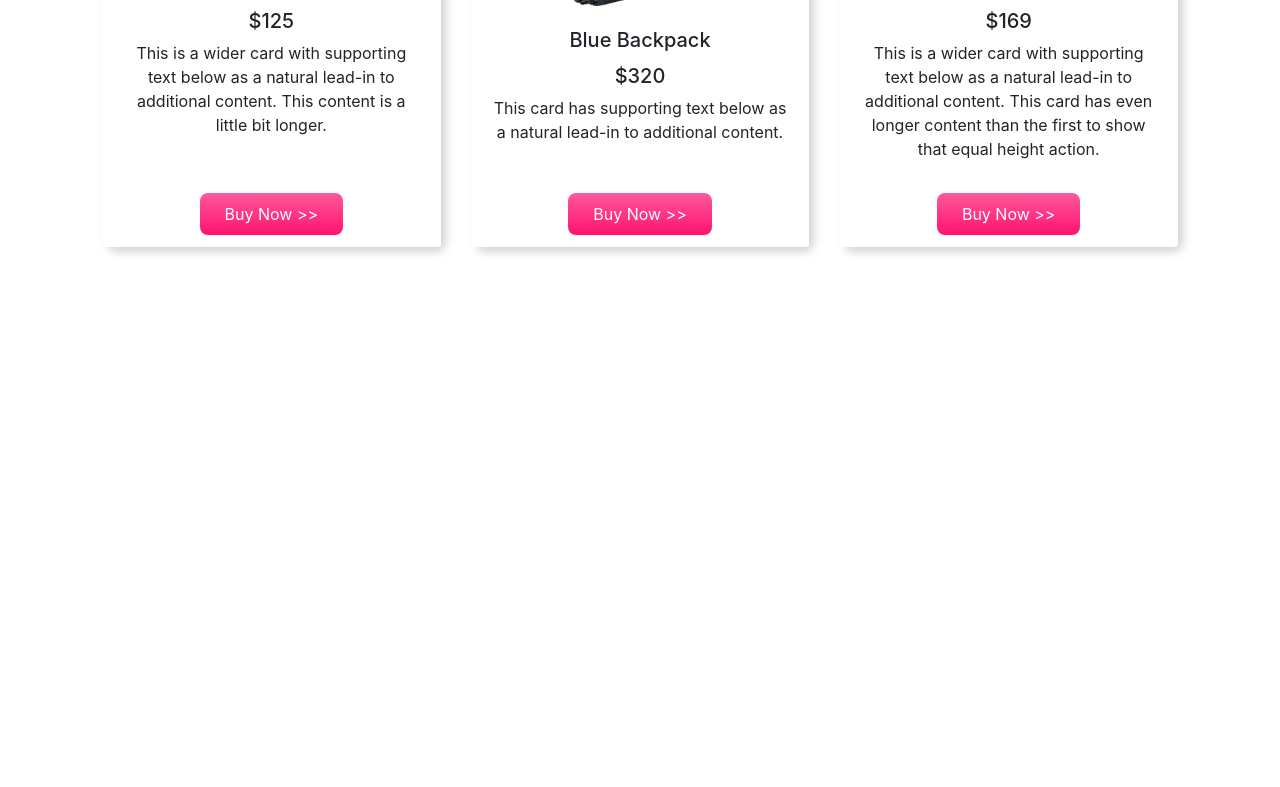
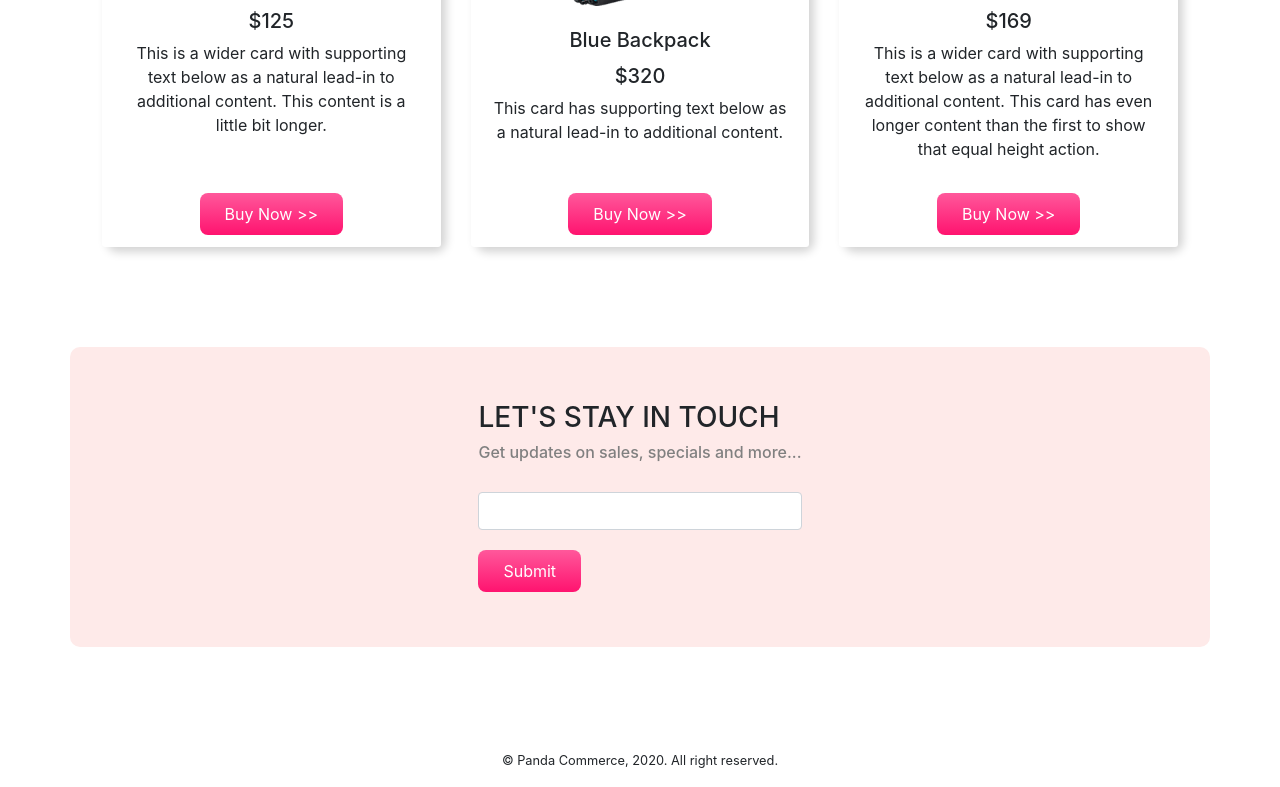
Before and after one commit to fuad7us/panda-commerce, a plain HTML site: page index.html in a window 1280 px wide. Shown: the part 2050-2837 px from the top of the page. Before the commit the page ends 2397 px from the top, so only its background shows below. Drawn offline with nearby package versions, Linux system fonts and the light colour scheme.

Commit message:
Website complete

```diff
--- a/index.html
+++ b/index.html
@@ -30,7 +30,7 @@
                   <a class="nav-link" href="#backpacks">Backpacks</a>
                 </li>
                 <li class="nav-item">
-                  <a class="nav-link" href="#">Subscribe</a>
+                  <a class="nav-link" href="#subscribe">Subscribe</a>
                 </li>
               </ul>
             </div>
@@ -195,6 +195,19 @@
       </div>
     </div>
 
+    <div class="container subscribe orange-bg d-flex justify-content-center align-items-center" id="subscribe">
+      <div>
+        <h3>Let's stay in touch</h3>
+        <h6>Get updates on sales, specials and more...</h6>
+        <input class="form-control" type="text">
+        <button class="buy-now-button">Submit</button>
+      </div>
+    </div>
+
+    <footer>
+      <p><small>&copy; Panda Commerce, 2020. All right reserved.</small></p>
+    </footer>
+
 
     <script src="https://code.jquery.com/jquery-3.2.1.slim.min.js"></script>
     <script src="https://cdnjs.cloudflare.com/ajax/libs/popper.js/1.12.9/umd/popper.min.js"></script>
--- a/style.css
+++ b/style.css
@@ -24,7 +24,7 @@
     cursor: pointer;
 }
 
-.categories, .shoes, .backpacks {
+.categories, .shoes, .backpacks, .subscribe {
     padding: 0rem 2rem;
 }
 
@@ -67,3 +67,23 @@
     background-color: #ffffff;
     border-top: none;
 }
+
+.subscribe {
+    height: 300px;
+}
+
+.subscribe h3 {
+    text-transform: uppercase;
+}
+
+.subscribe h6 {
+    color: gray;
+}
+
+.subscribe input[type="text"] {
+    margin: 30px 0 20px;
+}
+
+footer {
+    text-align: center;
+}
```
